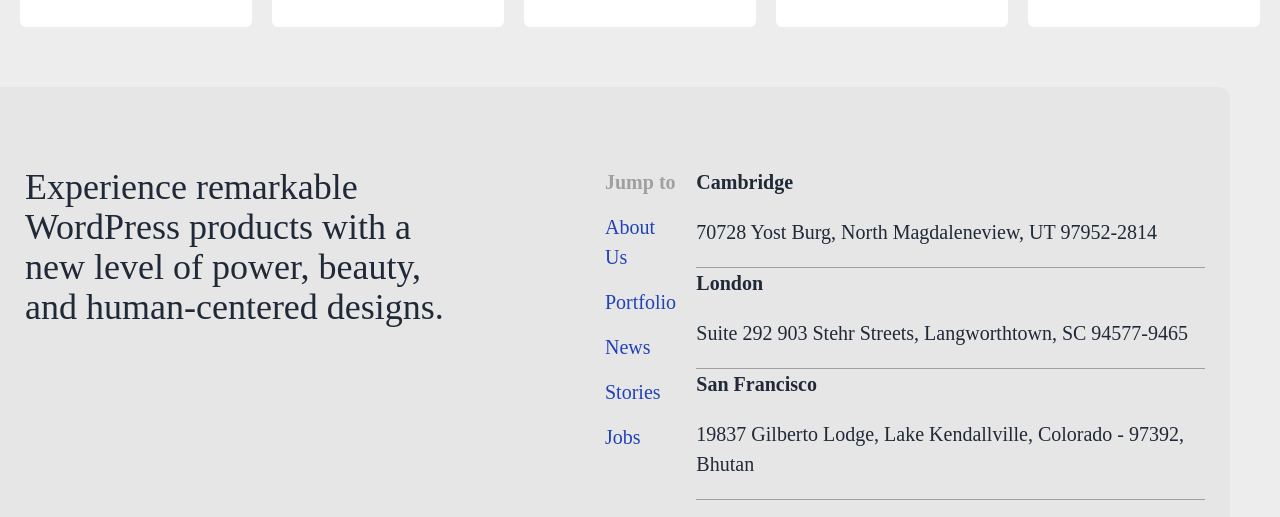
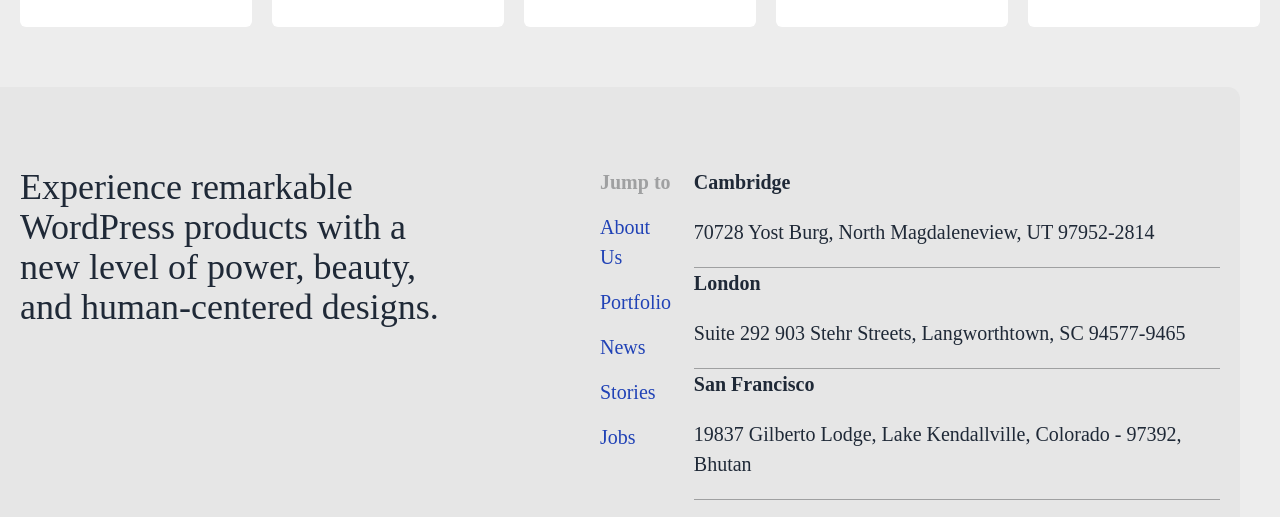
Before and after one commit to mariyasf/wppool-index, a website: page index.html in a window 1280 px wide. Shown: the part 6239-6756 px from the top of the page. Drawn offline with nearby package versions, Linux system fonts and the light colour scheme; animation ran at ten frames a second; files whose address does not match are found by name.

```diff
--- a/index.html
+++ b/index.html
@@ -1097,7 +1097,7 @@
 
         <!-- Footer part -->
         <footer class="footer-div">
-            <div class="footer-container">
+            <div class="footer-container px-10 lg:px-0">
                 <div class="flex flex-col lg:flex-row justify-between
                  gap-5 px-10 lg:px-0">
                     <div class="text-2xl lg:text-4xl max-w-[440px]">
--- a/src/Components/Style/footer.css
+++ b/src/Components/Style/footer.css
@@ -2,7 +2,7 @@
     background: #e6e6e6;
     padding: 80px 0;
     margin-top: 60px;
-    max-width: calc(100vw - ((100vw - 1180px) / 2));
+    max-width: calc(100vw - ((100vw - 1200px) / 2));
     border-top-right-radius: 12px;
     display: flex;
     justify-content: end;
@@ -11,8 +11,7 @@
 
 
 .footer-container {
-    width: calc(100vw - (100vw - 1180px));
-    /* width: 1440px; */
+    width: calc(100vw - (100vw - 1200px));
     margin: auto;
     font-size: 20px;
 }
```
